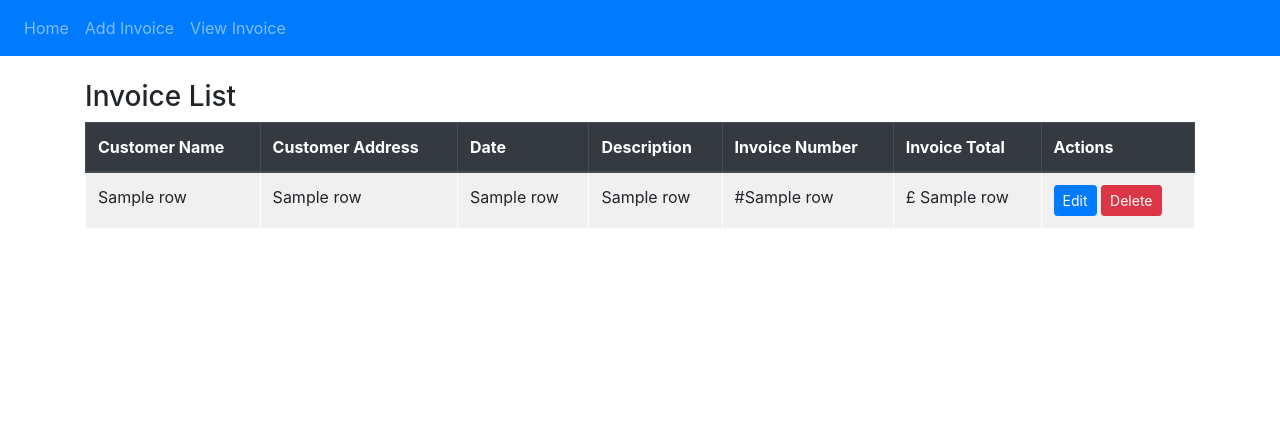
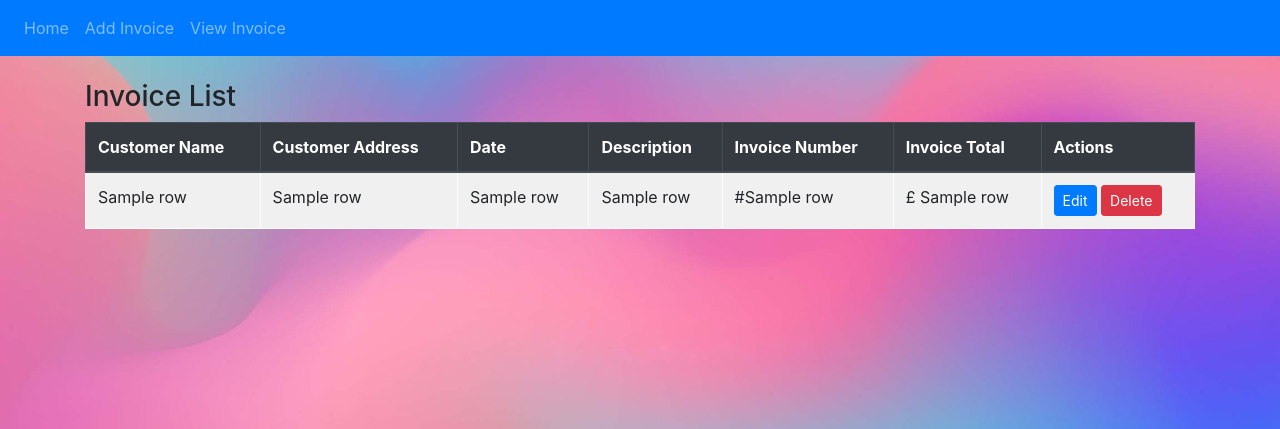
Before and after one commit to dxxpxy/BaseDeploy, a Flask app: template app/templates/invoice.html in a window 1280 px wide. Shown: the top 429 px of the page. Run offline with Flask 2, Linux system fonts and the light colour scheme; the template is opened without the code that fills it: most values are stand-ins (such as "Sample title", 1, 10 or a date in 2020); some libraries are stand-ins or nearby versions.

Commit message:
backiamge

```diff
--- a/app/templates/invoice.html
+++ b/app/templates/invoice.html
@@ -37,4 +37,11 @@
       {% endfor %}
     </tbody>
   </table>
+  <style>
+
+    body {
+      background-image: url("static/invoicebackground.jpg");
+      background-size: cover; /* This will make the image cover the whole screen */
+    }
+  </style>
 {% endblock %}
```
Also changed, not shown: app/static/invoicebackground.jpg (added).
